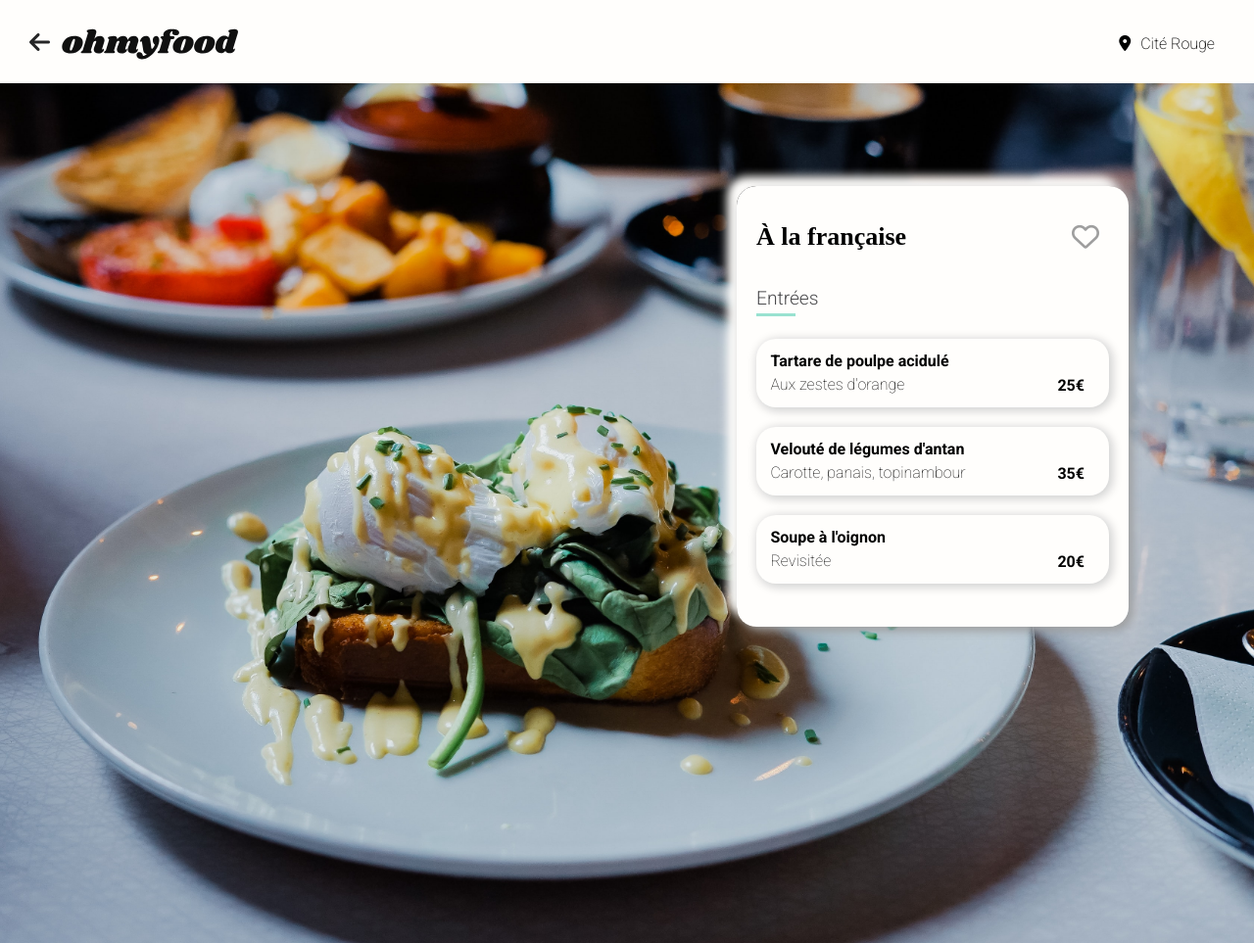
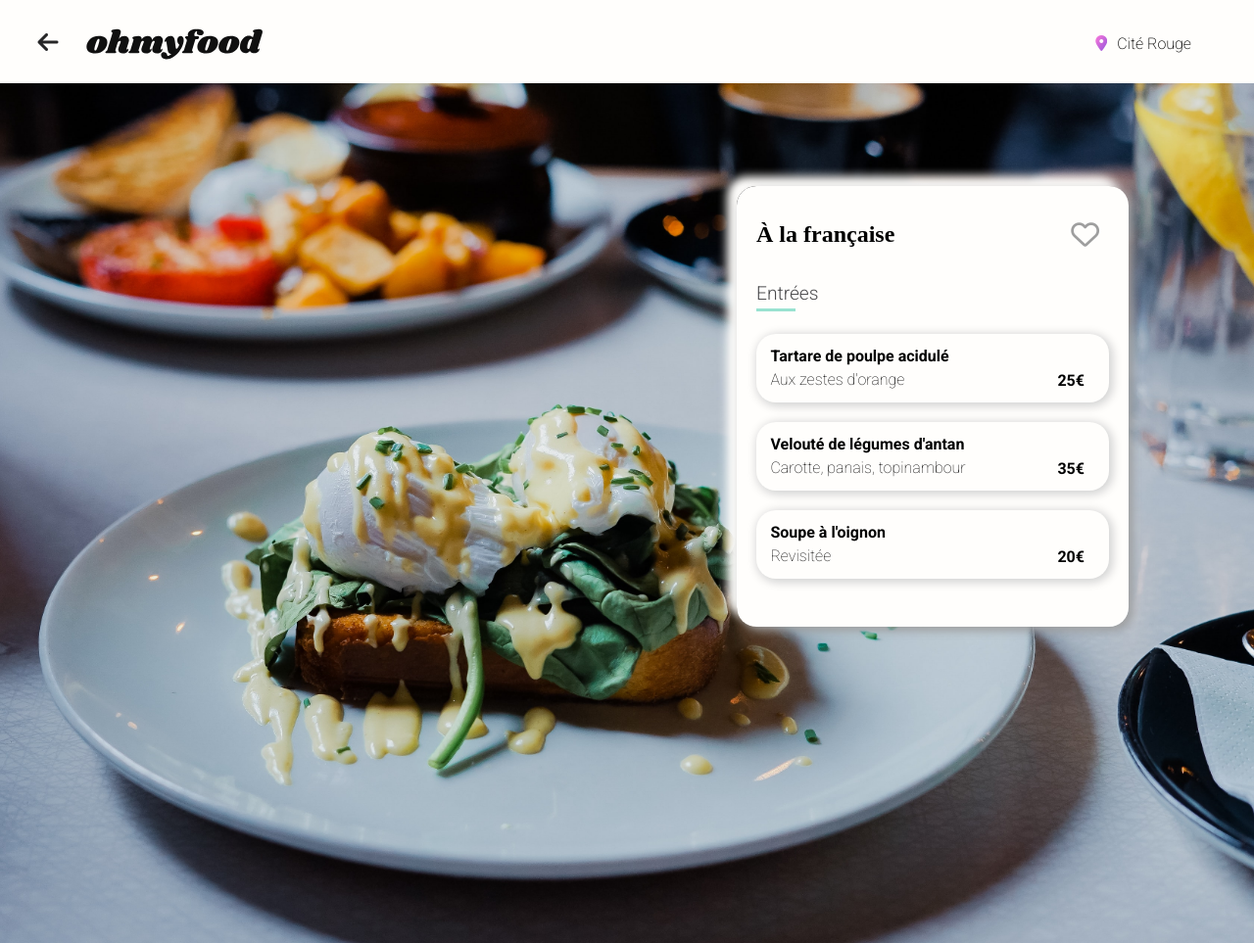
Before and after one commit to j0j032/ohmyfood, a website: page aLaFrancaise.html in a window 1280 px wide. Shown: the top 963 px of the page at 98% size. Drawn offline with Linux system fonts and the light colour scheme; a web font is replaced by a local one.

Commit message:
dernières modifs avant PR pour vérification pré V 1.0.0

```diff
--- a/sass/Base/_typography.scss
+++ b/sass/Base/_typography.scss
@@ -17,7 +17,7 @@ h1{
 }
 
 .menu h1{
-    font-size: 26px;
+    font-size: 1.5em;
 }
 
 h3{
--- a/sass/Layout/_footer.scss
+++ b/sass/Layout/_footer.scss
@@ -21,3 +21,9 @@
 .fa-handshake-angle{
     margin-right: 5px;
 }
+
+footer a{
+    &:hover{
+        font-weight: 600;
+    }
+}
--- a/sass/Layout/_header.scss
+++ b/sass/Layout/_header.scss
@@ -45,28 +45,28 @@
         &__whiteSpace{
             display: none;
         }
+        &__nav{
+            margin-left: 3%;
+            width:230px;
+        }
+        &__back-btn{
+            margin-right: 3%;
+        }
         &__logo{
-            margin-left: 3%;
             &--withBtn{
                 order: 1;
                 margin-left: 3%;
             }
         }
-        &__back-btn{
-            margin-right: 3%;
-        }
-        &__nav{
-            margin-left: 30px;
-        }
-
         &__location{
             order:2;
             font-size: 1em;
             font-family: "Roboto";
             font-weight: 200;
-            margin-right: 40px;
+            margin-right: 5%;
             >.fa-location-dot{
                 margin-right: 10px;
+                @include favorite-hover;
             }
         }
     }
--- a/sass/Pages/home.scss
+++ b/sass/Pages/home.scss
@@ -83,7 +83,7 @@
         position: relative;
         z-index: 2;
         top: 10px;
-        left:60%;
+        right:10px;
     }
     &__new{
         position: relative;
@@ -146,10 +146,10 @@
         justify-content: center;
         align-items: center;
         >h1{
-            font-size: 40px;
+            font-size: 3em;
         }
         >p{
-            font-size: 22px;
+            font-size: 2em;
         }
     }
     .fonctionnement{
--- a/sass/Pages/menus.scss
+++ b/sass/Pages/menus.scss
@@ -6,12 +6,12 @@
     }
     &__container{
         @include flexBox-bg-direction($gray-lighten,column);
+        align-items: flex-start;
         padding-bottom: 60px;
         width: 100%;
         position: relative;
         z-index: 1;
         margin-top: -50px;
-        @include column-fromStart;
         border-radius: 40px 40px 0px 0px ;
     }
     &__heading{
@@ -19,7 +19,7 @@
         width: 90%;
         margin: 5% 5% -20px 5%;
         .fa-regular{
-            font-size: 28px;
+            font-size: 1.8em;
             color: $gray-darken;
             margin-right: 10px;
             &:hover{
--- a/sass/Utils/_mixins.scss
+++ b/sass/Utils/_mixins.scss
@@ -49,9 +49,11 @@
     text-overflow: ellipsis;
 }
 
-@mixin column-centered {
+@mixin flexBox-bg-direction($value,$direction){
+    background-color:$value;
+    flex-direction: $direction;
     display: flex;
-    @content;
+    justify-content: center;
     align-items: center;
 }
 
@@ -87,15 +89,6 @@
     @include pinkAndPurple-bg-lighten;
 }
 
-@mixin flexBox-bg-direction($value,$direction){
-    background-color:$value;
-    flex-direction: $direction;
-    display: flex;
-    justify-content: center;
-    align-items: center;
-}
-
-
 /* Responsive ________________________________________________________________________*/
 
 @mixin mobile{
```
Also changed, not shown: aLaFrancaise.html (indentation only), laNoteEnchantee.html (indentation only), laPaletteDuGout.html (indentation only), leDeliceDesSens.html (indentation only), public/css/style.css.
